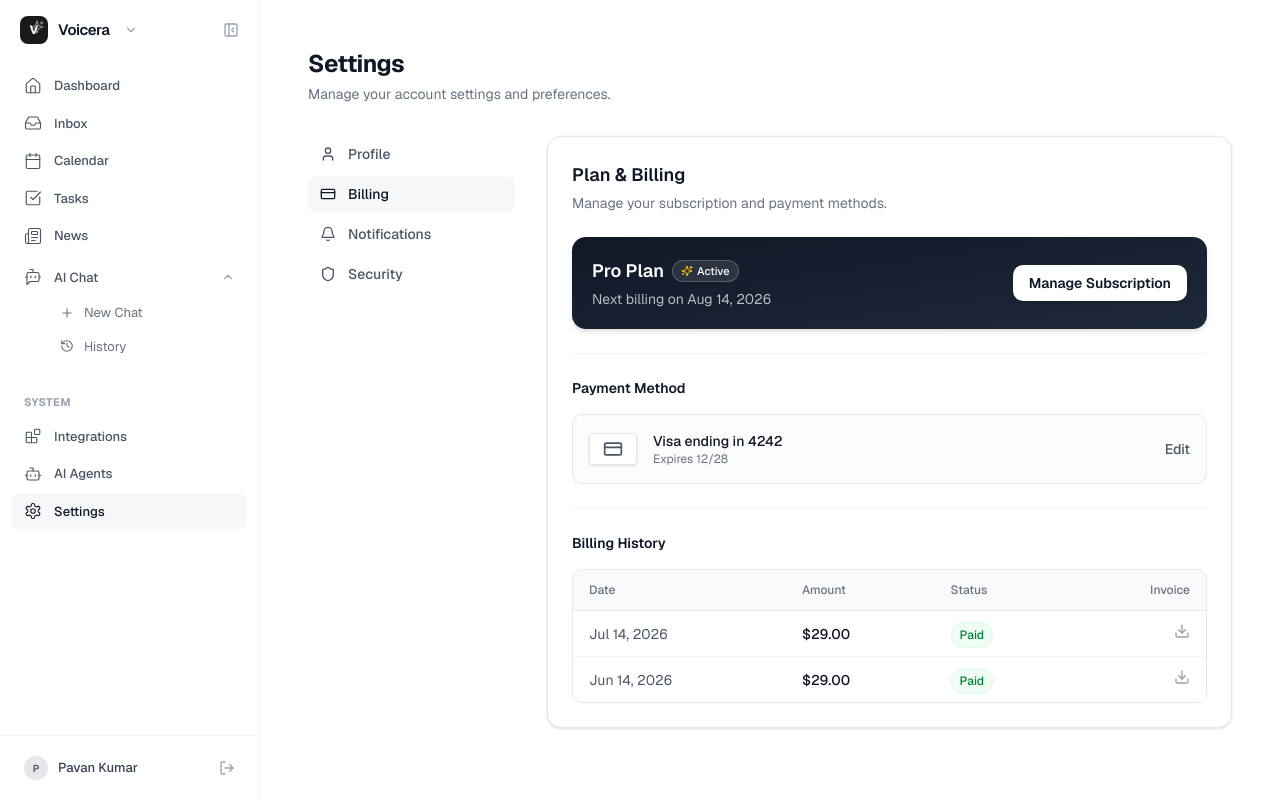
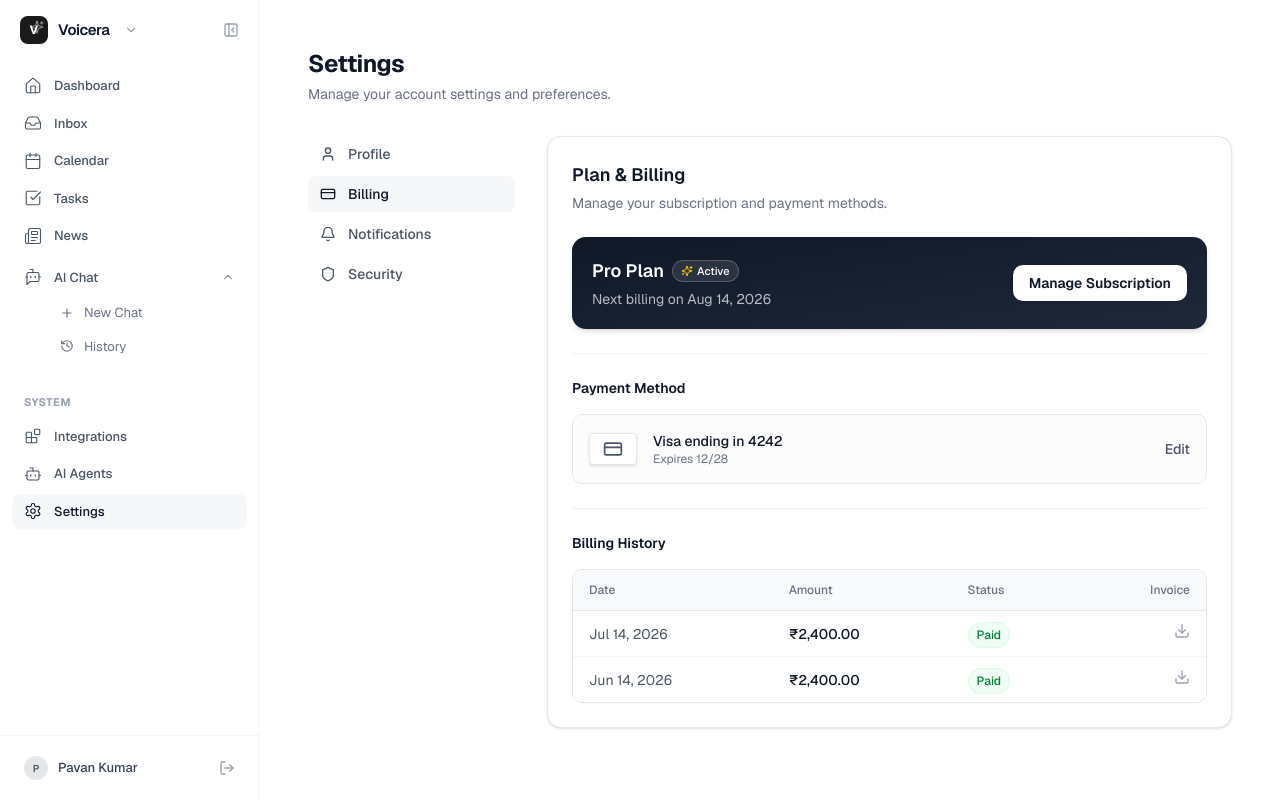
Before and after one commit to Sujithkrys/todayx, a Next.js app: page /dashboard/settings in a window 1280 px wide. Built offline with nearby package versions, Linux system fonts and the light colour scheme; no server answers.

Commit message:
chore: update billing pricing to INR

```diff
--- a/src/app/(dashboard)/dashboard/settings/page.tsx
+++ b/src/app/(dashboard)/dashboard/settings/page.tsx
@@ -88,7 +88,7 @@ export default function SettingsPage() {
                   <tbody className="divide-y divide-gray-100 bg-white">
                     <tr className="hover:bg-gray-50/50 transition-colors">
                       <td className="px-4 py-3 text-gray-600">Jul 14, 2026</td>
-                      <td className="px-4 py-3 font-medium text-gray-900">$29.00</td>
+                      <td className="px-4 py-3 font-medium text-gray-900">₹2,400.00</td>
                       <td className="px-4 py-3">
                         <span className="px-2 py-1 rounded-full bg-green-50 text-green-700 text-xs font-medium border border-green-100">Paid</span>
                       </td>
@@ -100,7 +100,7 @@ export default function SettingsPage() {
                     </tr>
                     <tr className="hover:bg-gray-50/50 transition-colors">
                       <td className="px-4 py-3 text-gray-600">Jun 14, 2026</td>
-                      <td className="px-4 py-3 font-medium text-gray-900">$29.00</td>
+                      <td className="px-4 py-3 font-medium text-gray-900">₹2,400.00</td>
                       <td className="px-4 py-3">
                         <span className="px-2 py-1 rounded-full bg-green-50 text-green-700 text-xs font-medium border border-green-100">Paid</span>
                       </td>
```
